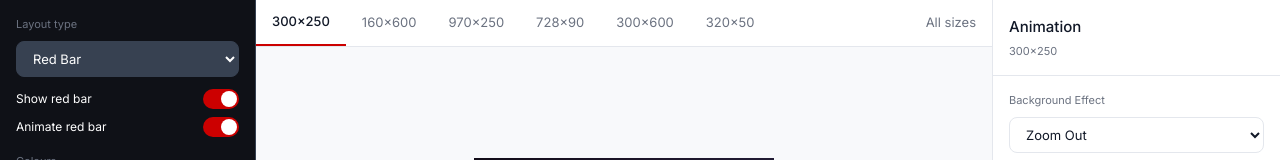
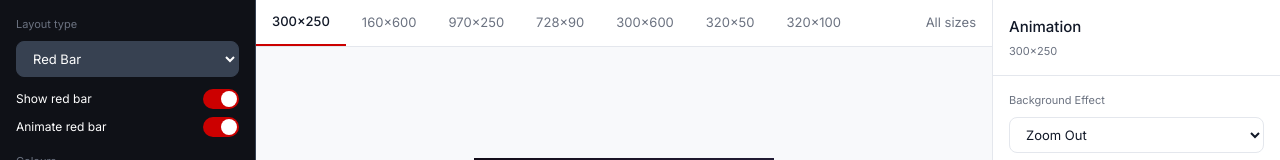
Before and after one commit to jgabirizk/files, a Next.js app: page / in a window 1280 px wide. Shown: the top 160 px of the page. Built offline with nearby package versions, Linux system fonts and the light colour scheme; a web font is replaced by a local one.

Commit message:
Add 320x100 ad size with fixed banner metrics

```diff
--- a/app/page.tsx
+++ b/app/page.tsx
@@ -49,6 +49,7 @@ const AD_SIZES = {
   "728x90": { width: 728, height: 90 },
   "300x600": { width: 300, height: 600 },
   "320x50": { width: 320, height: 50 },
+  "320x100": { width: 320, height: 100 },
 } as const
 
 // Padding for each ad size
@@ -59,6 +60,7 @@ const AD_PADDING = {
   "970x250": 40,
   "728x90": 20,
   "320x50": 10,
+  "320x100": 14,
 } as const
 
 type AdSize = keyof typeof AD_SIZES
@@ -71,11 +73,17 @@ const RED_BLOCK_BASE: Record<AdSize, { x: number; y: number; w: number; h: numbe
   "300x600": { x: 20, y: 20, w: 260, h: 280, pad: 20, axis: "h", maxExtend: 280 },
   "970x250": { x: 20, y: 20, w: 465, h: 210, pad: 20, axis: "w", maxExtend: 465 },
   "320x50": { x: 5, y: 5, w: 190, h: 40, pad: 8, axis: "w", maxExtend: 80 },
+  "320x100": { x: 8, y: 8, w: 200, h: 84, pad: 12, axis: "w", maxExtend: 80 },
 }
 
-// Horizontal banners (728x90, 320x50) share one layout, sized off the ad height.
-const isBanner = (size: AdSize) => size === "728x90" || size === "320x50"
-const bannerBarH = (size: AdSize) => (size === "320x50" ? 6 : 10)
+// Horizontal banners (728x90, 320x50, 320x100) share one layout, sized off the ad height.
+const isBanner = (size: AdSize) => size === "728x90" || size === "320x50" || size === "320x100"
+const bannerBarH = (size: AdSize) => (size === "320x50" ? 6 : size === "320x100" ? 8 : 10)
+// 320x100 is only 3.2:1, so the Red Bar banner's height ratios (tuned for 6:1+ banners) would draw a
+// logo too wide to leave a headline column. It uses fixed sizes instead; lib/export-ads.ts holds the same table.
+const FIXED_BANNER: Partial<Record<AdSize, { logo: number; title: number; sub: number; eyebrow: number; cta: number }>> = {
+  "320x100": { logo: 20, title: 15, sub: 13, eyebrow: 11, cta: 9 },
+}
 
 const hexToRgba = (hex: string, alpha: number) => {
   const h = hex.replace("#", "")
@@ -197,6 +205,7 @@ export default function AdsGenerator() {
     "970x250": { ...DEFAULT_SHADOW },
     "728x90":  { ...DEFAULT_SHADOW },
     "320x50":  { ...DEFAULT_SHADOW },
+    "320x100":  { ...DEFAULT_SHADOW },
     "300x600": { ...DEFAULT_SHADOW },
   })
   const [bgAnimation, setBgAnimation] = useState<BgAnimationType>("zoom-out")
@@ -209,6 +218,7 @@ export default function AdsGenerator() {
     "970x250": { ...DEFAULT_TIMING },
     "728x90":  { ...DEFAULT_TIMING },
     "320x50":  { ...DEFAULT_TIMING },
+    "320x100":  { ...DEFAULT_TIMING },
     "300x600": { ...DEFAULT_TIMING },
   })
   // offsetX/offsetY are pixel offsets of the image top-left corner in the crop container (always <= 0)
@@ -218,6 +228,7 @@ export default function AdsGenerator() {
     "970x250": { synced: true, title: "Lorem ipsum sit amet", subtitle: "Lorem ipsum dolor amet", eyebrowText: "Event Name", title2: "Donec augue mauris", ctaText: "GET THE REPORT" },
     "728x90":  { synced: true, title: "Lorem ipsum sit amet", subtitle: "Lorem ipsum dolor amet", eyebrowText: "Event Name", title2: "Donec augue mauris", ctaText: "GET THE REPORT" },
     "320x50":  { synced: true, title: "Lorem ipsum sit amet", subtitle: "Lorem ipsum dolor amet", eyebrowText: "Event Name", title2: "Donec augue mauris", ctaText: "GET THE REPORT" },
+    "320x100":  { synced: true, title: "Lorem ipsum sit amet", subtitle: "Lorem ipsum dolor amet", eyebrowText: "Event Name", title2: "Donec augue mauris", ctaText: "GET THE REPORT" },
     "300x600": { synced: true, title: "Lorem ipsum sit amet", subtitle: "Lorem ipsum dolor amet", eyebrowText: "Event Name", title2: "Donec augue mauris", ctaText: "GET THE REPORT" },
   })
 
@@ -227,6 +238,7 @@ export default function AdsGenerator() {
     "970x250": { offsetX: 0, offsetY: 0, scale: 1 },
     "728x90":  { offsetX: 0, offsetY: 0, scale: 1 },
     "320x50":  { offsetX: 0, offsetY: 0, scale: 1 },
+    "320x100":  { offsetX: 0, offsetY: 0, scale: 1 },
     "300x600": { offsetX: 0, offsetY: 0, scale: 1 },
   })
   const [cropModalOpen, setCropModalOpen] = useState(false)
@@ -300,6 +312,7 @@ export default function AdsGenerator() {
     "970x250": 0,
     "728x90": 0,
     "320x50": 0,
+    "320x100": 0,
     "300x600": 0,
   })
 
@@ -326,6 +339,7 @@ export default function AdsGenerator() {
       "970x250": { ...DEFAULT_SHADOW },
       "728x90":  { ...DEFAULT_SHADOW },
       "320x50":  { ...DEFAULT_SHADOW },
+      "320x100":  { ...DEFAULT_SHADOW },
       "300x600": { ...DEFAULT_SHADOW },
     })
     setElemTimings({
@@ -334,6 +348,7 @@ export default function AdsGenerator() {
       "970x250": { ...DEFAULT_TIMING },
       "728x90":  { ...DEFAULT_TIMING },
       "320x50":  { ...DEFAULT_TIMING },
+      "320x100":  { ...DEFAULT_TIMING },
       "300x600": { ...DEFAULT_TIMING },
     })
     setCopyOverrides({
@@ -342,6 +357,7 @@ export default function AdsGenerator() {
     "970x250": { synced: true, title: "Lorem ipsum sit amet", subtitle: "Lorem ipsum dolor amet", eyebrowText: "Event Name", title2: "Donec augue mauris", ctaText: "GET THE REPORT" },
     "728x90":  { synced: true, title: "Lorem ipsum sit amet", subtitle: "Lorem ipsum dolor amet", eyebrowText: "Event Name", title2: "Donec augue mauris", ctaText: "GET THE REPORT" },
     "320x50":  { synced: true, title: "Lorem ipsum sit amet", subtitle: "Lorem ipsum dolor amet", eyebrowText: "Event Name", title2: "Donec augue mauris", ctaText: "GET THE REPORT" },
+    "320x100":  { synced: true, title: "Lorem ipsum sit amet", subtitle: "Lorem ipsum dolor amet", eyebrowText: "Event Name", title2: "Donec augue mauris", ctaText: "GET THE REPORT" },
     "300x600": { synced: true, title: "Lorem ipsum sit amet", subtitle: "Lorem ipsum dolor amet", eyebrowText: "Event Name", title2: "Donec augue mauris", ctaText: "GET THE REPORT" },
     })
     setCrops({
@@ -350,6 +366,7 @@ export default function AdsGenerator() {
       "970x250": { offsetX: 0, offsetY: 0, scale: 1 },
       "728x90":  { offsetX: 0, offsetY: 0, scale: 1 },
       "320x50":  { offsetX: 0, offsetY: 0, scale: 1 },
+      "320x100":  { offsetX: 0, offsetY: 0, scale: 1 },
       "300x600": { offsetX: 0, offsetY: 0, scale: 1 },
     })
     layerImagesRef.current = new Map()
@@ -557,6 +574,7 @@ export default function AdsGenerator() {
       "970x250": { ...timingDefaults },
       "728x90":  { ...timingDefaults },
       "320x50":  { ...timingDefaults },
+      "320x100":  { ...timingDefaults },
       "300x600": { ...timingDefaults },
     })
   }, [copyLayout])
@@ -1045,7 +1063,8 @@ export default function AdsGenerator() {
 
     if (isBanner(selectedSize)) {
       // --- 728x90: horizontal layout ---
-      const logoH = (height - padding * 2) * 0.595
+      const FIXED = FIXED_BANNER[selectedSize]
+      const logoH = FIXED ? FIXED.logo : (height - padding * 2) * 0.595
       const logoW = logoH * (120 / 36.45)
       const logoY = (height - logoH) / 2 // Vertically centered on full artboard
       if (logoImageRef.current) {
@@ -1053,7 +1072,7 @@ export default function AdsGenerator() {
       }
 
       // Reserve space for CTA on the right before drawing title
-      const ctaFontSize = Math.round(height * 0.15 * FS.cta)
+      const ctaFontSize = FIXED ? FIXED.cta * FS.cta : Math.round(height * 0.15 * FS.cta)
       ctx.font = `500 ${ctaFontSize}px Graphik, sans-serif`
       const ctaBox = ctaLayout(activeCtaText, width * 0.34)
       const ctaMetrics = { width: ctaBox.widest }
@@ -1078,7 +1097,7 @@ export default function AdsGenerator() {
 
       if (layout === "two-frame") {
         // --- 728x90 TWO-FRAME LAYOUT ---
-        const titleSize = Math.round(height * 0.26 * FS.title)
+        const titleSize = FIXED ? FIXED.title * FS.title : Math.round(height * 0.26 * FS.title)
 
         // Vertically center a single line of text above the red bar
         const availableH = height - redBarHeight
@@ -1098,8 +1117,8 @@ export default function AdsGenerator() {
 
       } else if (layout === "eyebrow") {
         // --- 728x90 EYEBROW LAYOUT ---
-        const titleSize = Math.round(height * 0.26 * FS.title)
-        const eyebrowSize = Math.round(height * 0.18 * FS.title)
+        const titleSize = FIXED ? FIXED.title * FS.title : Math.round(height * 0.26 * FS.title)
+        const eyebrowSize = FIXED ? FIXED.eyebrow * FS.title : Math.round(height * 0.18 * FS.title)
         const eyebrowPadH = eyebrowSize * 0.2
         const eyebrowPadV = eyebrowSize * 0.1
         const eyebrowBlockH = eyebrowSize + eyebrowPadV * 2
@@ -1134,8 +1153,8 @@ export default function AdsGenerator() {
         // --- 728x90 STANDARD LAYOUT ---
         // Measured before drawing so the headline + subtitle block can be
         // centred above the red bar, matching the two-frame and eyebrow layouts.
-        const titleSize = Math.round(height * 0.26 * FS.title)
-        const subtitleSize = Math.round(height * 0.21 * FS.subtitle)
+        const titleSize = FIXED ? FIXED.title * FS.title : Math.round(height * 0.26 * FS.title)
+        const subtitleSize = FIXED ? FIXED.sub * FS.subtitle : Math.round(height * 0.21 * FS.subtitle)
         ctx.font = `500 ${subtitleSize}px "Reckless Neue", serif`
         const subtitleLines = wrapText(activeSubtitle, maxTextWidth, "subtitle")
         const subtitleCount = subtitleLines.filter((l) => l.trim()).length
@@ -1505,6 +1524,7 @@ export default function AdsGenerator() {
           "160x600": { logoH: 26, title: 20, sub: 20, cta: 12, lineGap: 4, gapLogo: 16, gapTitle: 6 },
           "728x90": { logoH: 27, title: 20, sub: 20, cta: 12, lineGap: 2, gapLogo: 14, gapTitle: 4 },
           "320x50": { logoH: 18, title: 13, sub: 12, cta: 8, lineGap: 1, gapLogo: 8, gapTitle: 2 },
+          "320x100": { logoH: 20, title: 15, sub: 13, cta: 9, lineGap: 2, gapLogo: 10, gapTitle: 3 },
           "300x600": { logoH: 34, title: 30, sub: 30, cta: 18, lineGap: 5, gapLogo: 24, gapTitle: 6 },
           "970x250": { logoH: 42, title: 30, sub: 30, cta: 18, lineGap: 5, gapLogo: 16, gapTitle: 4 },
         }
@@ -3225,6 +3245,7 @@ export default function AdsGenerator() {
                         "970x250": { ...DEFAULT_TIMING },
                         "728x90":  { ...DEFAULT_TIMING },
                         "320x50":  { ...DEFAULT_TIMING },
+                        "320x100":  { ...DEFAULT_TIMING },
                         "300x600": { ...DEFAULT_TIMING },
                       })
                     } else {
--- a/lib/export-ads.ts
+++ b/lib/export-ads.ts
@@ -4,10 +4,10 @@ import { buildTiming, splitBuild } from "./build-lines"
 import { buildGlyphTable, installOutlines, type GlyphTable } from "./glyph-outlines"
 import { makeBezier, CURVES, TEXT_SLIDE_PX, FPS, WORD_ENTRANCE_FRAMES, WORD_STAGGER_FRAMES, type WordReveal } from "./motion"
 
-export type AdSize = "300x250" | "160x600" | "300x600" | "970x250" | "728x90" | "320x50"
-export const ALL_AD_SIZES: AdSize[] = ["300x250", "160x600", "300x600", "970x250", "728x90", "320x50"]
-const isBanner = (size: AdSize) => size === "728x90" || size === "320x50"
-const bannerBarH = (size: AdSize) => (size === "320x50" ? 6 : 10)
+export type AdSize = "300x250" | "160x600" | "300x600" | "970x250" | "728x90" | "320x50" | "320x100"
+export const ALL_AD_SIZES: AdSize[] = ["300x250", "160x600", "300x600", "970x250", "728x90", "320x50", "320x100"]
+const isBanner = (size: AdSize) => size === "728x90" || size === "320x50" || size === "320x100"
+const bannerBarH = (size: AdSize) => (size === "320x50" ? 6 : size === "320x100" ? 8 : 10)
 
 const AD_SIZES = {
   "300x250": { width: 300, height: 250 },
@@ -16,6 +16,7 @@ const AD_SIZES = {
   "970x250": { width: 970, height: 250 },
   "728x90":  { width: 728, height: 90  },
   "320x50":  { width: 320, height: 50  },
+  "320x100":  { width: 320, height: 100 },
 } as const
 
 // Exact padding values from page.tsx
@@ -26,6 +27,7 @@ const AD_PADDING: Record<AdSize, number> = {
   "970x250": 40,
   "728x90": 20,
   "320x50": 10,
+  "320x100": 14,
 }
 
 // Modal sizes for crop calculation (exact from page.tsx)
@@ -356,7 +358,7 @@ function generateAnimationJS(
   })))
 
   const sizeSpecificCode = isBanner(size)
-    ? generate728x90Code(config)
+    ? generate728x90Code(config, size)
     : generateVerticalCode(size, config)
 
   return `(function(){
@@ -690,16 +692,23 @@ requestAnimationFrame(function() {
 })();`
 }
 
-function generate728x90Code(config: ExportConfig): string {
+// 320x100 is only 3.2:1, so the height ratios below (tuned for 6:1+ banners) give a logo too wide to
+// leave a headline column. Same fixed table as FIXED_BANNER in app/page.tsx's Red Bar banner branch.
+const FIXED_BANNER: Partial<Record<AdSize, { logo: number; title: number; sub: number; eyebrow: number; cta: number }>> = {
+  "320x100": { logo: 20, title: 15, sub: 13, eyebrow: 11, cta: 9 },
+}
+
+function generate728x90Code(config: ExportConfig, size: AdSize): string {
   return `
+    var FIXED = ${JSON.stringify(FIXED_BANNER[size] ?? null)};
     // Sized off the full height, exactly as the editor does. The headline column starts after the logo,
     // so a smaller logo here would widen the column and break the headline differently from the preview.
-    var logoH = (H - pad * 2) * 0.595;
+    var logoH = FIXED ? FIXED.logo : (H - pad * 2) * 0.595;
     var logoW = logoH * (120 / 36.45);
     var logoY = (H - logoH) / 2;
     if (logoImg.complete) ctx.drawImage(logoImg, pad, logoY, logoW, logoH);
 
-    var ctaFontSize = Math.round(H * 0.15 * FS.cta);
+    var ctaFontSize = FIXED ? FIXED.cta * FS.cta : Math.round(H * 0.15 * FS.cta);
     ctx.font = "500 " + ctaFontSize + "px Graphik, sans-serif";
     var ctaBox = ctaLayout(ctaText, W * 0.34);
     var ctaMetrics = { width: ctaBox.widest };
@@ -718,7 +727,7 @@ function generate728x90Code(config: ExportConfig): string {
     var frame2Alpha = title2Progress728;
 
     if (copyLayout === "two-frame") {
-      var titleSize = Math.round(H * 0.26 * FS.title);
+      var titleSize = FIXED ? FIXED.title * FS.title : Math.round(H * 0.26 * FS.title);
       var availableH = H - redBarHeight;
       var textY = (availableH - titleSize) / 2;
 
@@ -732,8 +741,8 @@ function generate728x90Code(config: ExportConfig): string {
       drawCopyLine("title2", [title2], 0, title2, textX + t2slide[0], textY + t2slide[1]);
 
     } else if (copyLayout === "eyebrow") {
-      var titleSize = Math.round(H * 0.26 * FS.title);
-      var eyebrowSize = Math.round(H * 0.18);
+      var titleSize = FIXED ? FIXED.title * FS.title : Math.round(H * 0.26 * FS.title);
+      var eyebrowSize = FIXED ? FIXED.eyebrow : Math.round(H * 0.18);
       var eyebrowPadH = eyebrowSize * 0.2;
       var eyebrowPadV = eyebrowSize * 0.1;
       var eyebrowBlockH = eyebrowSize + eyebrowPadV * 2;
@@ -764,8 +773,8 @@ function generate728x90Code(config: ExportConfig): string {
       }
 
     } else {
-      var titleSize = Math.round(H * 0.26 * FS.title);
-      var subtitleSize = Math.round(H * 0.21 * FS.subtitle);
+      var titleSize = FIXED ? FIXED.title * FS.title : Math.round(H * 0.26 * FS.title);
+      var subtitleSize = FIXED ? FIXED.sub * FS.subtitle : Math.round(H * 0.21 * FS.subtitle);
       ctx.font = '500 ' + subtitleSize + 'px "Reckless Neue", serif';
       var subtitleLines = wrapText(subtitle, maxTextWidth, "subtitle");
       var subtitleCount = subtitleLines.filter(function (l) { return l.trim(); }).length;
```
Also changed, not shown: 1 other file (tests, documents, lock files or other folders).
